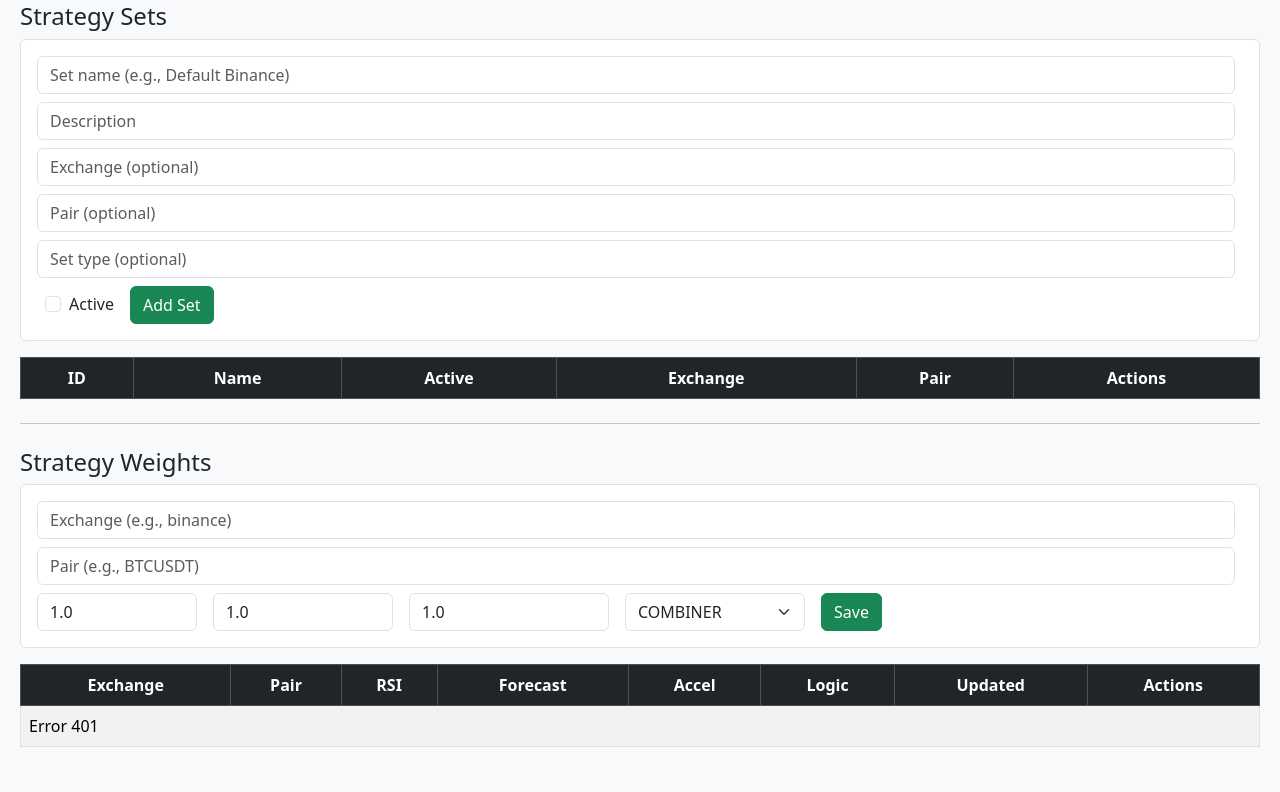
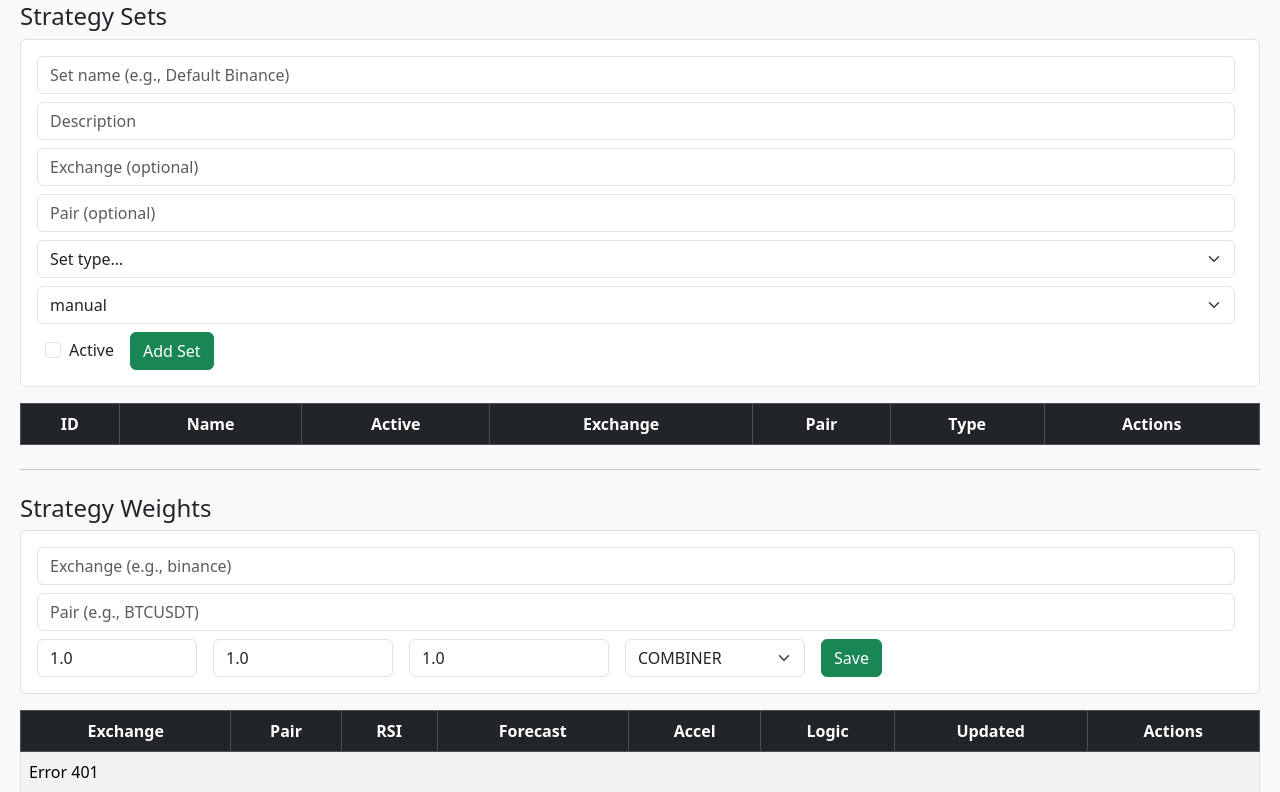
Before and after one commit to sliusenko/multi-trade-ui, a FastAPI app: page /strategy_dashboard in a window 1280 px wide. Shown: the part 727-1519 px from the top of the page. Before the commit the page ends 1474 px from the top, so only its background shows below. Run offline with FastAPI, Linux system fonts and the light colour scheme; data that the repository does not hold is empty; parts of the project's set-up code (start-up, migrations or seed data) failed here and were passed over; some libraries are stand-ins or nearby versions.

Commit message:
added adx

```diff
--- a/app/models.py
+++ b/app/models.py
@@ -69,7 +69,7 @@
     Column("created_at", DateTime, nullable=False, server_default=text("now()")),
     Column("exchange", Text),
     Column("pair", Text),
-    Column("set_type", String(20), nullable=False),
+    Column("set_type", String(20), nullable=False, server_default=text("default")),
 )
 
 # --- strategy_sets_rules ---
--- a/app/templates/strategy_dashboard.html
+++ b/app/templates/strategy_dashboard.html
@@ -110,7 +110,22 @@
       <input id="set_desc" class="form-control" placeholder="Description">
       <input id="set_exchange" class="form-control" placeholder="Exchange (optional)">
       <input id="set_pair" class="form-control" placeholder="Pair (optional)">
-      <input id="set_type" class="form-control" placeholder="Set type (optional)">
+
+      <!-- NEW: тип сету -->
+      <select id="set_type" class="form-select">
+        <option value="">Set type…</option>
+        <option value="scalping">scalping</option>
+        <option value="default">default</option>
+        <option value="aggressive">aggressive</option>
+        <option value="combiner">combiner</option>
+      </select>
+
+      <!-- NEW: режим (manual / auto_by_adx) -->
+      <select id="set_mode" class="form-select">
+        <option value="manual">manual</option>
+        <option value="auto_by_adx">auto_by_adx</option>
+      </select>
+
       <div class="form-check align-self-center ms-2">
         <input class="form-check-input" type="checkbox" id="set_active">
         <label class="form-check-label" for="set_active">Active</label>
@@ -122,7 +137,7 @@
   <table class="table table-striped table-hover table-bordered">
     <thead class="table-dark">
       <tr>
-        <th>ID</th><th>Name</th><th>Active</th><th>Exchange</th><th>Pair</th><th>Actions</th>
+        <th>ID</th><th>Name</th><th>Active</th><th>Exchange</th><th>Pair</th><th>Type</th><th>Actions</th>
       </tr>
     </thead>
     <tbody id="setsTable"></tbody>
```
